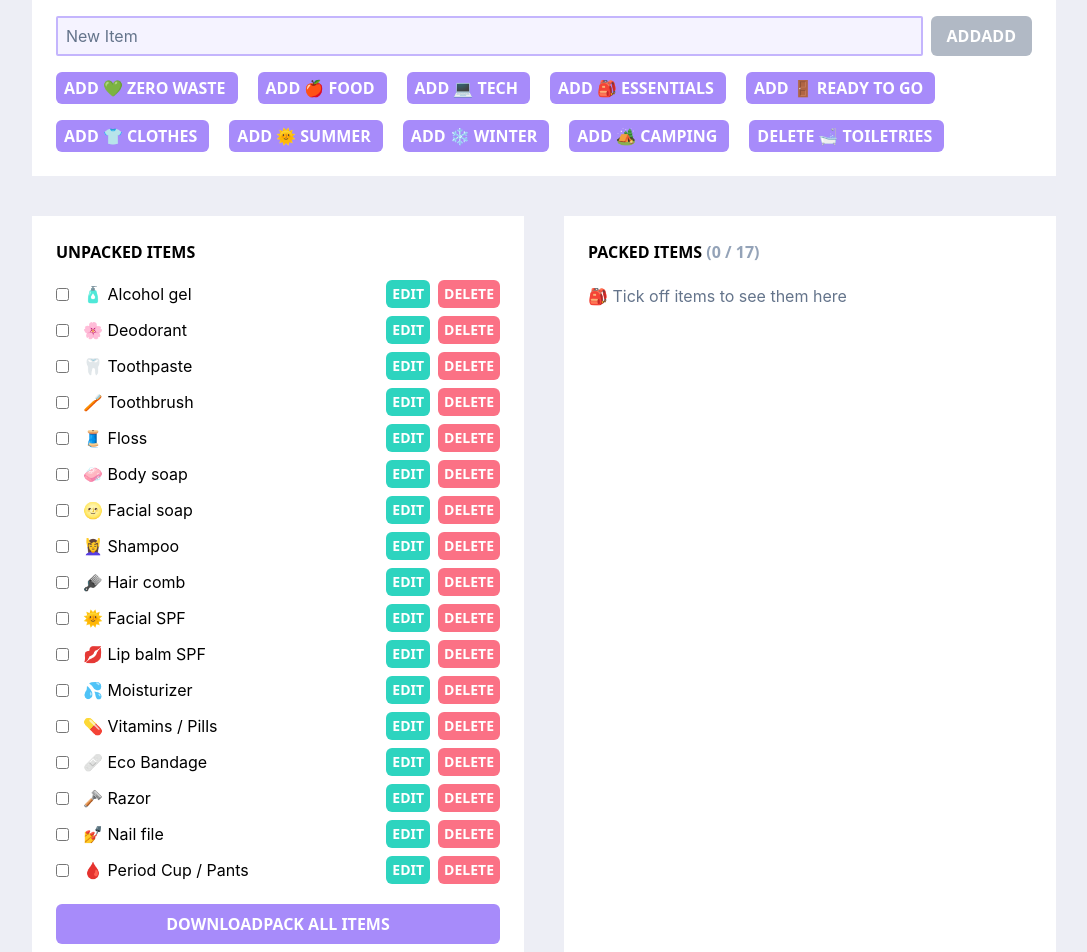
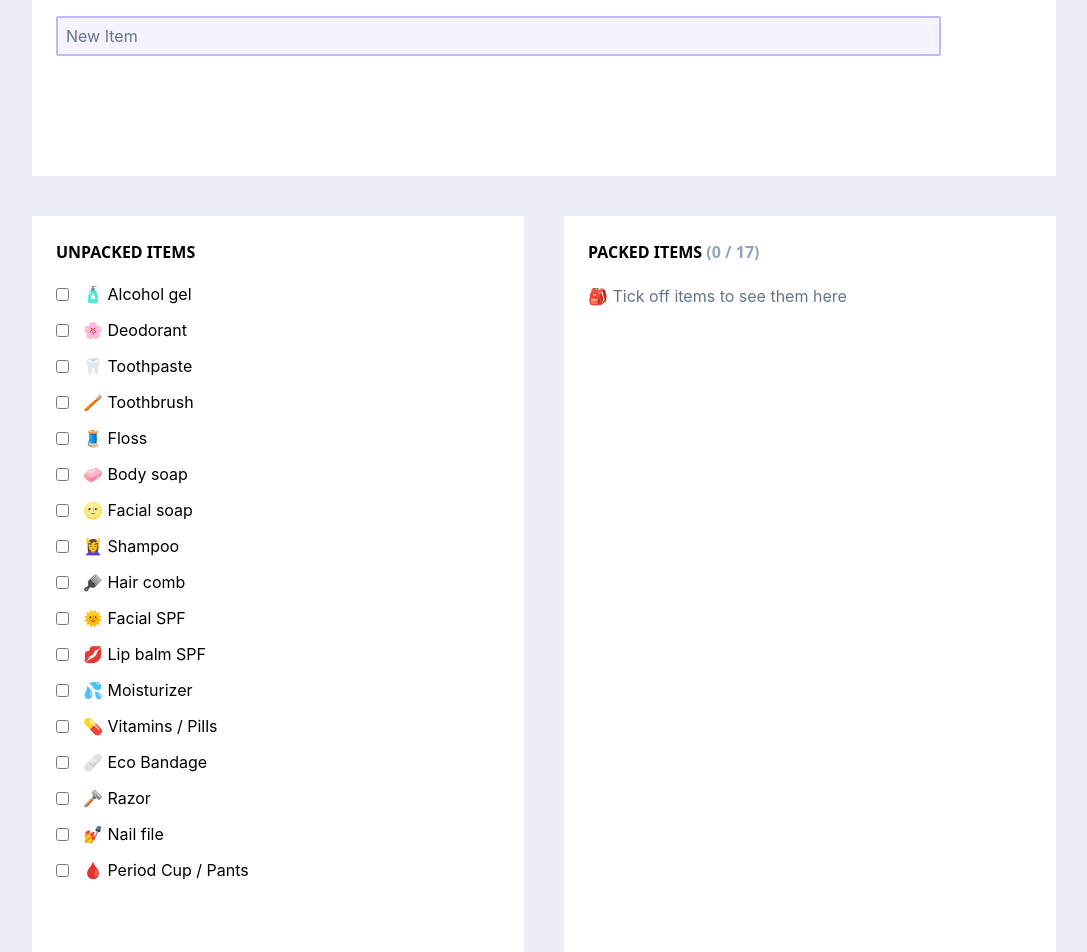
Before and after one commit to paulafffl/travel_packing_checklist, a React (Create React App) app: page / in a window 1280 px wide. Shown: the part 220-1172 px from the top of the page, without its empty margins (96-1183 px from the left). Built offline with nearby package versions, Linux system fonts and the light colour scheme.

Commit message:
Preload Material Symbols

```diff
--- a/public/index.html
+++ b/public/index.html
@@ -5,10 +5,7 @@
     <link rel="icon" href="%PUBLIC_URL%/favicon.ico" />
     <meta name="viewport" content="width=device-width, initial-scale=1" />
     <meta name="theme-color" content="#000000" />
-    <meta
-      name="description"
-      content="Web site created using create-react-app"
-    />
+    <meta name="description" content="Web site created using create-react-app" />
     <link rel="apple-touch-icon" href="%PUBLIC_URL%/logo192.png" />
     <!--
       manifest.json provides metadata used when your web app is installed on a
@@ -25,6 +22,12 @@
       Learn how to configure a non-root public URL by running `npm run build`.
     -->
     <title>Travel Packing</title>
+    <link
+      rel="preload"
+      href="https://fonts.googleapis.com/css2?family=Material+Symbols+Outlined:opsz,wght,FILL,GRAD@20..48,100..700,0..1,-50..200"
+      as="style"
+      onload="this.onload=null;this.rel='stylesheet'"
+    />
   </head>
   <body>
     <noscript>You need to enable JavaScript to run this app.</noscript>
--- a/src/components/AddItem.tsx
+++ b/src/components/AddItem.tsx
@@ -26,7 +26,7 @@ const AddItem = () => {
       />
       <button
         id="new-item-submit"
-        className="px-2 py-1"
+        className="button-with-icon px-2 py-1"
         aria-label={`Add Item ${newItem}`}
         type="submit"
         disabled={!newItem}
--- a/src/components/AddList.tsx
+++ b/src/components/AddList.tsx
@@ -12,7 +12,7 @@ const AddList = ({ list, name, listedState, listedSetState }: ItemProps) => {
   const { addList, removeList } = useContext(ItemsContext);
   return (
     <button
-      className="mr-5 mt-4 py-1 pl-2 pr-3"
+      className="button-with-icon mr-5 mt-4 py-1 pl-2 pr-3"
       aria-label={`Add List for ${name}`}
       onClick={() => {
         if (!listedState) {
--- a/src/components/App.tsx
+++ b/src/components/App.tsx
@@ -2,6 +2,7 @@ import React, { useContext } from 'react';
 import { ItemsContext } from '../context';
 import List from './List';
 import AddSection from './AddSection';
+import '../lib/iconsLoader.js';
 
 function App() {
   const { packedItems, unpackedItems } = useContext(ItemsContext);
--- a/src/components/Item.tsx
+++ b/src/components/Item.tsx
@@ -36,14 +36,16 @@ const Item = ({ item }: ItemProps) => {
       />
       <div className="g'py-0 text-sm', ap-2 ml-auto flex">
         <button
-          className={`ml-2 px-1.5 py-1 text-xs ${!editing && 'bg-teal-400 hover:bg-teal-500'}`}
+          className={`button-with-icon ml-2 px-1.5 py-1 text-xs ${
+            !editing && 'bg-teal-400 hover:bg-teal-500'
+          }`}
           aria-label={`Edit "${item.name}"`}
           onClick={() => setEditing(!editing)}
         >
           <span className="material-symbols-outlined text-sm">{editing ? 'save' : 'edit'}</span>
         </button>
         <button
-          className="ml-2 bg-rose-400  px-1.5 py-1 text-xs hover:bg-rose-500"
+          className="button-with-icon ml-2 bg-rose-400  px-1.5 py-1 text-xs hover:bg-rose-500"
           aria-label={`Delete "${item.name}"`}
           onClick={() => removeItem(item.id)}
         >
--- a/src/components/List.tsx
+++ b/src/components/List.tsx
@@ -38,7 +38,7 @@ const List = ({ title, items }: ItemsProps) => {
         <p className="mt-2 text-slate-500">{message()}</p>
       ) : (
         <button
-          className="my-4 w-full"
+          className="button-with-icon my-4 w-full"
           onClick={() => (packed ? unpackAllItems() : packAllItems())}
         >
           <span className="material-symbols-outlined">{packed ? 'upload' : 'download'}</span>{' '}
--- a/src/index.css
+++ b/src/index.css
@@ -7,8 +7,6 @@
   src: local('Apple Color Emoji');
   unicode-range: U+2600-27BF;
 }
-
-@import url('https://fonts.googleapis.com/css2?family=Material+Symbols+Outlined:opsz,wght,FILL,GRAD@20..48,100..700,0..1,-50..200');
 
 :root {
   --font-primary: -apple-system, BlinkMacSystemFont, 'Segoe UI', 'Roboto', 'Oxygen', 'Ubuntu',
@@ -73,3 +71,11 @@ section {
     border-radius: 2vw;
   }
 }
+
+.button-with-icon {
+  visibility: hidden;
+}
+
+.button-with-icon.loaded {
+  visibility: visible;
+}
--- /dev/null
+++ b/src/lib/iconsLoader.js
@@ -0,0 +1,6 @@
+document.fonts.ready.then(() => {
+  const icons = document.querySelectorAll('.button-with-icon');
+  icons.forEach((icon) => {
+    icon.classList.add('loaded');
+  });
+});
```
